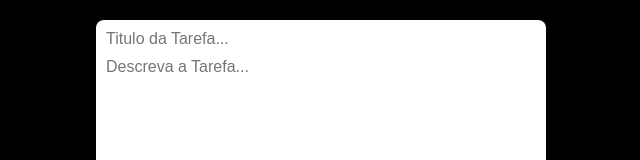
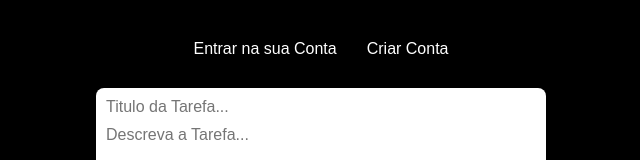
Before and after one commit to Frasato/TodoListNodeFront, a React (Vite) app: page / in a window 1280 px wide. Shown: the top 160 px of the page, without its empty margins (319-959 px from the left). Built offline with nearby package versions, Linux system fonts and the light colour scheme; no server answers.

Commit message:
:sparkles: feat: Create Menu

```diff
--- a/src/Pages/Home/Home.tsx
+++ b/src/Pages/Home/Home.tsx
@@ -1,8 +1,9 @@
 import { useEffect, useState } from "react";
 import CreationSection from "../../Components/CreationSection/CreationSection";
 import Item from "../../Components/Item/Item";
-import { HomeBody, ItemsContainer } from "./Home.styles";
+import { HomeBody, ItemsContainer, MenuContainer } from "./Home.styles";
 import { ItemsType } from "../../Types/ItemsType";
+import { Link } from "react-router";
 
 const Home = () => {
 
@@ -72,6 +73,8 @@ const Home = () => {
                 },
                 body: JSON.stringify({ status: !status })
             });
+
+            location.reload();
         } catch (err) {
             console.error(err);
         }
@@ -79,6 +82,12 @@ const Home = () => {
 
     return(
         <HomeBody>
+
+            <MenuContainer>
+                <Link to="/login" className="link">Entrar na sua Conta</Link>
+                <Link to="/register" className="link">Criar Conta</Link>
+            </MenuContainer>
+
             <CreationSection
                 changeDescription={(e) => setDescription(e.target.value)}
                 changeTitle={(e) => setTitle(e.target.value)}
```
